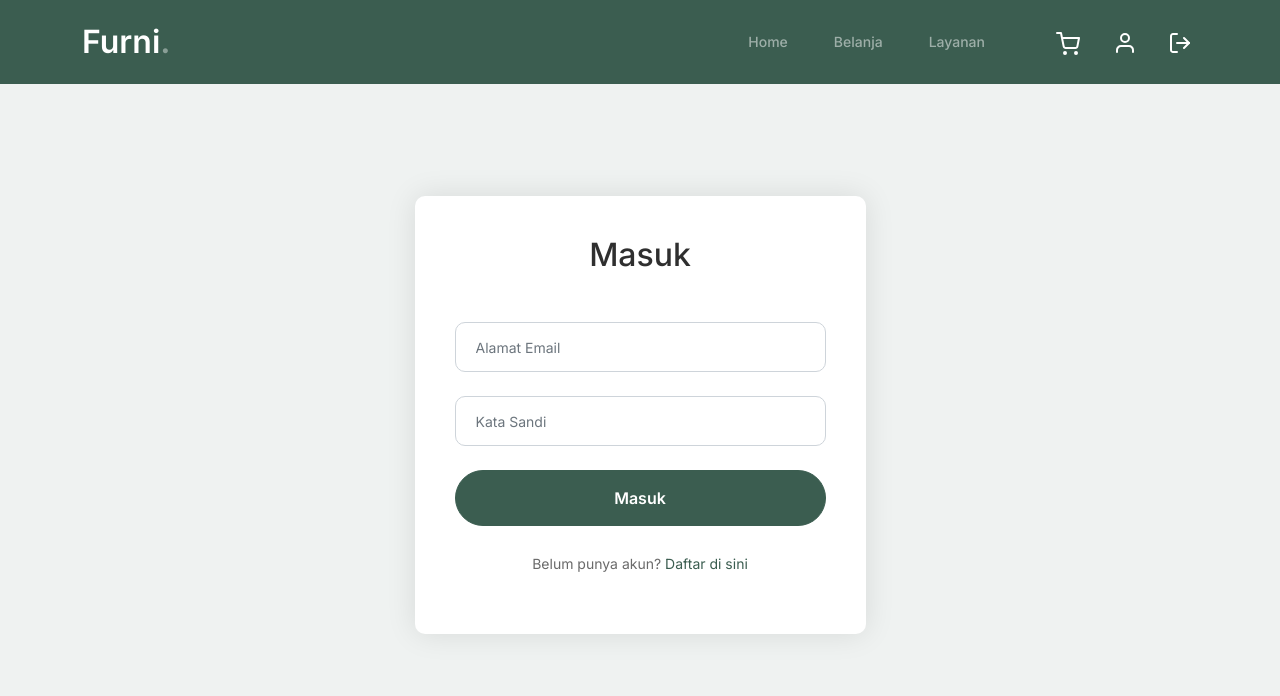
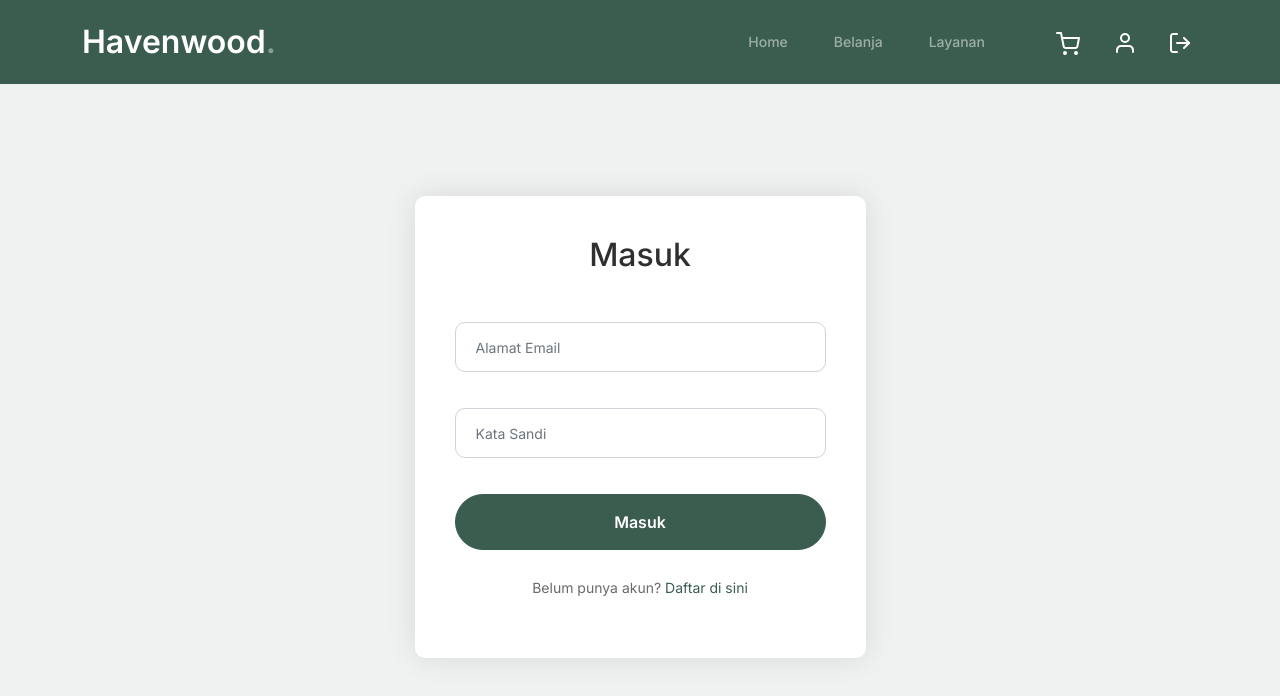
Before and after one commit to narantyomaulana/go-ecommerce-fe, a React (Vite) app: page /login in a window 1280 px wide. Shown: the top 696 px of the page. Built offline with nearby package versions, Linux system fonts and the light colour scheme.

Commit message:
Control Form FE and Reusable Input

```diff
--- a/index.html
+++ b/index.html
@@ -14,7 +14,7 @@
   <link href="css/bootstrap.min.css" rel="stylesheet">
   <link href="https://cdnjs.cloudflare.com/ajax/libs/font-awesome/6.0.0-beta3/css/all.min.css" rel="stylesheet">
   <link href="css/tiny-slider.css" rel="stylesheet">
-  <title>Furni.</title>
+  <title>Havenwood</title>
 </head>
 
 <body>
--- a/src/components/AdminNavbar/AdminNavbar.tsx
+++ b/src/components/AdminNavbar/AdminNavbar.tsx
@@ -5,7 +5,7 @@ function AdminNavbar() {
         <nav className="custom-navbar navbar navbar-expand-md navbar-dark bg-dark" aria-label="Admin navigation bar">
             <div className="container">
                 <Link className="navbar-brand" to="/admin">
-                    Furni<span>.</span> Admin
+                    Havenwood<span>.</span> Admin
                 </Link>
 
                 <div className="d-flex align-items-center">
--- /dev/null
+++ b/src/components/FormInput/FormInput.tsx
@@ -0,0 +1,37 @@
+import { FieldErrors, Path, UseFormRegister } from "react-hook-form";
+
+interface FormInputProps<T extends Record<string, any>> {
+  type: "text" | "password";
+  placeholder?: string;
+  register: UseFormRegister<T>;
+  name: Path<T>;
+  errors: FieldErrors<T>;
+}
+
+function Forminput<T extends Record<string, any>>(props: FormInputProps<T>) {
+  return (
+    <div className="form-group mb-4">
+      <input
+        type={props.type}
+        className={`form-control ${
+          props.errors[props.name] ? "is-invalid" : ""
+        }`}
+        placeholder={props.placeholder}
+        {...props.register(props.name)}
+      />
+      <div
+        className={`text-danger mt-1 ${
+          props.errors[props.name] ? "" : "hidden"
+        }`}
+        style={{ height: 8 }}
+      >
+        <small>
+          {" "}
+          {(props.errors[props.name]?.message as string | null) ?? ""}
+        </small>
+      </div>
+    </div>
+  );
+}
+
+export default Forminput;
--- a/src/components/Navbar/Navbar.tsx
+++ b/src/components/Navbar/Navbar.tsx
@@ -7,7 +7,7 @@ function Navbar() {
         <nav className="custom-navbar navbar navbar navbar-expand-md navbar-dark bg-dark" aria-label="Furni navigation bar">
             <div className="container">
                 <Link className="navbar-brand" to="/">
-                    Furni<span>.</span>
+                    Havenwood<span>.</span>
                 </Link>
 
                 <button
--- a/src/pages/Login/Login.tsx
+++ b/src/pages/Login/Login.tsx
@@ -1,6 +1,36 @@
-import { Link } from 'react-router-dom';
+import { useForm } from "react-hook-form";
+import { yupResolver } from "@hookform/resolvers/yup";
+import { Link } from "react-router-dom";
+import Swal from "sweetalert2";
+import * as yup from "yup";
+import Forminput from "../../components/FormInput/Forminput";
+
+const loginSchema = yup.object().shape({
+  email: yup.string().email("Email tidak valid").required("Email wajib diisi"),
+  password: yup
+    .string()
+    .min(6, "Kata sandi minimal 6 karakter")
+    .required("Kata sandi wajib diisi"),
+});
+
+interface LoginFormValues {
+  email: string;
+  password: string;
+}
 
 const Login = () => {
+  const form = useForm<LoginFormValues>({
+    resolver: yupResolver(loginSchema),
+  });
+
+  const submitHandler = (values: LoginFormValues) => {
+    console.log("Login form submitted with values:", values);
+    Swal.fire({
+      icon: "success",
+      title: "Login Sukses",
+      confirmButtonText: "OK",
+    });
+  };
   return (
     <div className="login-section">
       <div className="container">
@@ -8,18 +38,35 @@ const Login = () => {
           <div className="col-md-6 col-lg-5">
             <div className="login-wrap p-4">
               <h2 className="section-title text-center mb-5">Masuk</h2>
-                            <form action="#" className="login-form">
-                                <div className="form-group mb-4">
-                                    <input type="email" className="form-control" placeholder="Alamat Email" required />
-                                </div>
-                                <div className="form-group mb-4">
-                                    <input type="password" className="form-control" placeholder="Kata Sandi" required />
-                                </div>
+              <form
+                onSubmit={form.handleSubmit(submitHandler)}
+                className="login-form"
+              >
+                <Forminput<LoginFormValues>
+                  errors={form.formState.errors}
+                  name="email"
+                  register={form.register}
+                  type="text"
+                  placeholder="Alamat Email"
+                />
+                <Forminput<LoginFormValues>
+                  errors={form.formState.errors}
+                  name="password"
+                  register={form.register}
+                  type="text"
+                  placeholder="Kata Sandi"
+                />
                 <div className="form-group">
-                                    <button type="submit" className="btn btn-primary btn-block">Masuk</button>
+                  <button type="submit" className="btn btn-primary btn-block">
+                    Masuk
+                  </button>
                 </div>
                 <div className="text-center mt-4">
-                                    <p>Belum punya akun? <Link to="/register" className="text-primary">Daftar di sini</Link>
+                  <p>
+                    Belum punya akun?{" "}
+                    <Link to="/register" className="text-primary">
+                      Daftar di sini
+                    </Link>
                   </p>
                 </div>
               </form>
```
Lines whose indentation alone changed are shown as unchanged.
